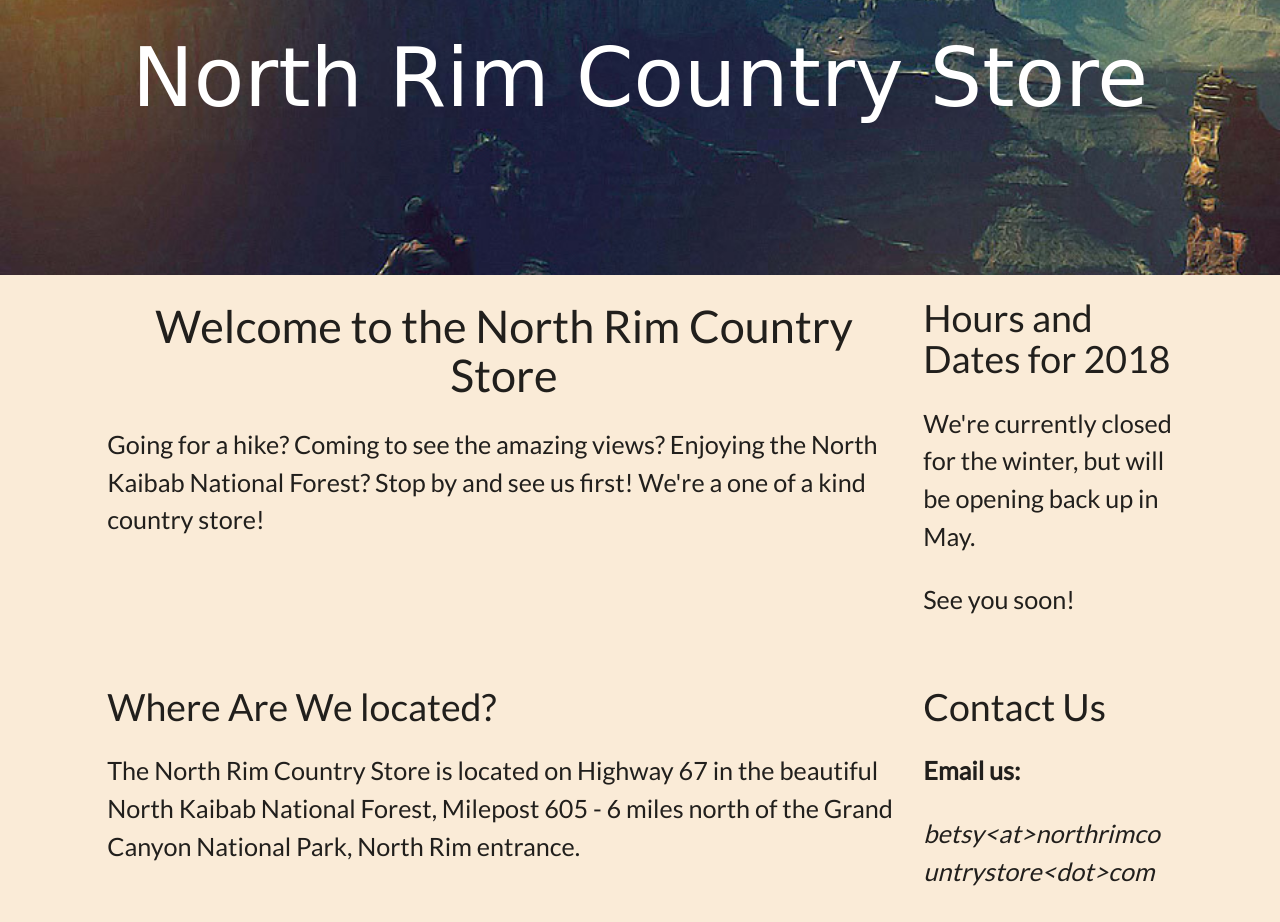
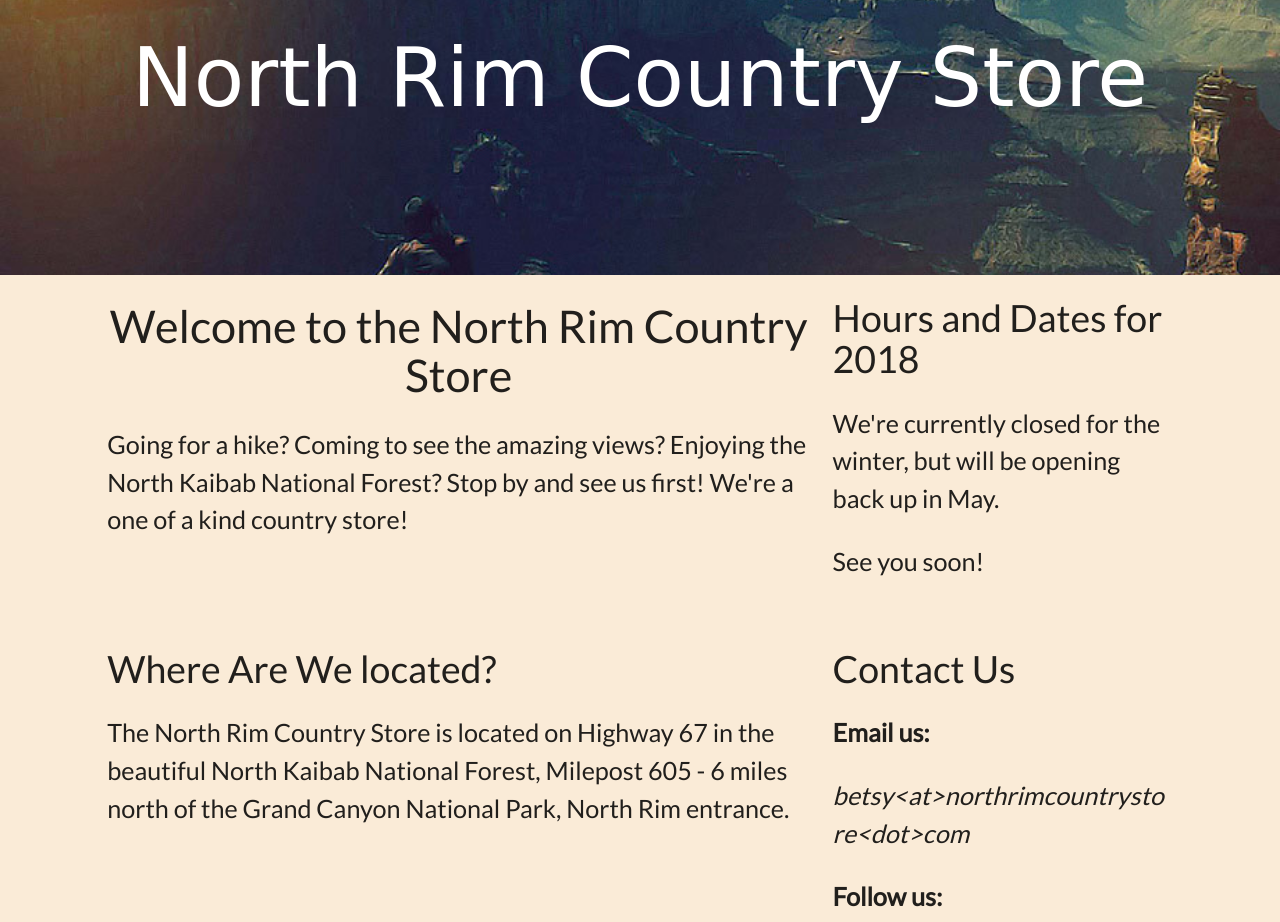
Before and after one commit to chagers/nrcs, a plain HTML site: page index.html in a window 1280 px wide. Shown: the top 922 px of the page. Drawn offline with nearby package versions, Linux system fonts and the light colour scheme; a web font is replaced by a local one.

Commit message:
Update grid columns

```diff
--- a/index.html
+++ b/index.html
@@ -21,24 +21,24 @@
   <!-- </header> -->
   <section class="">
     <div class="row container">
-      <section class="welcome col s12 l9">
+      <section class="welcome col s12 l8">
         <h2>Welcome to the North Rim Country Store</h2>
         <p class="welcome-description flow-text">
           Going for a hike? Coming to see the amazing views? Enjoying the North Kaibab National Forest? Stop by and see us first! We're a one of a kind country store!
         </p>
       </section>
-      <aside class="dates-hours col s12 l3">
+      <aside class="dates-hours col s12 l4">
         <h3>Hours and Dates for 2018</h3>
         <p class="flow-text">We're currently closed for the winter, but will be opening back up in May.</p>
         <p class="flow-text">See you soon!</p>
       </aside>
     </div>
     <div class="row container">
-      <aside class="location col s12 l9">
+      <aside class="location col s12 l8">
         <h3>Where Are We located?</h3>
         <p class="flow-text">The North Rim Country Store is located on Highway 67 in the beautiful North Kaibab National Forest, Milepost 605 - 6 miles north of the Grand Canyon National Park, North Rim entrance.</p>
       </aside>
-      <aside class="contact col s12 l3">
+      <aside class="contact col s12 l4">
         <h3>Contact Us</h3>
         <p class="flow-text bold">Email us:</p>
         <p class="email-address flow-text">betsy&#60;at&#62;northrimcountrystore&#60;dot&#62;com</p>
```
